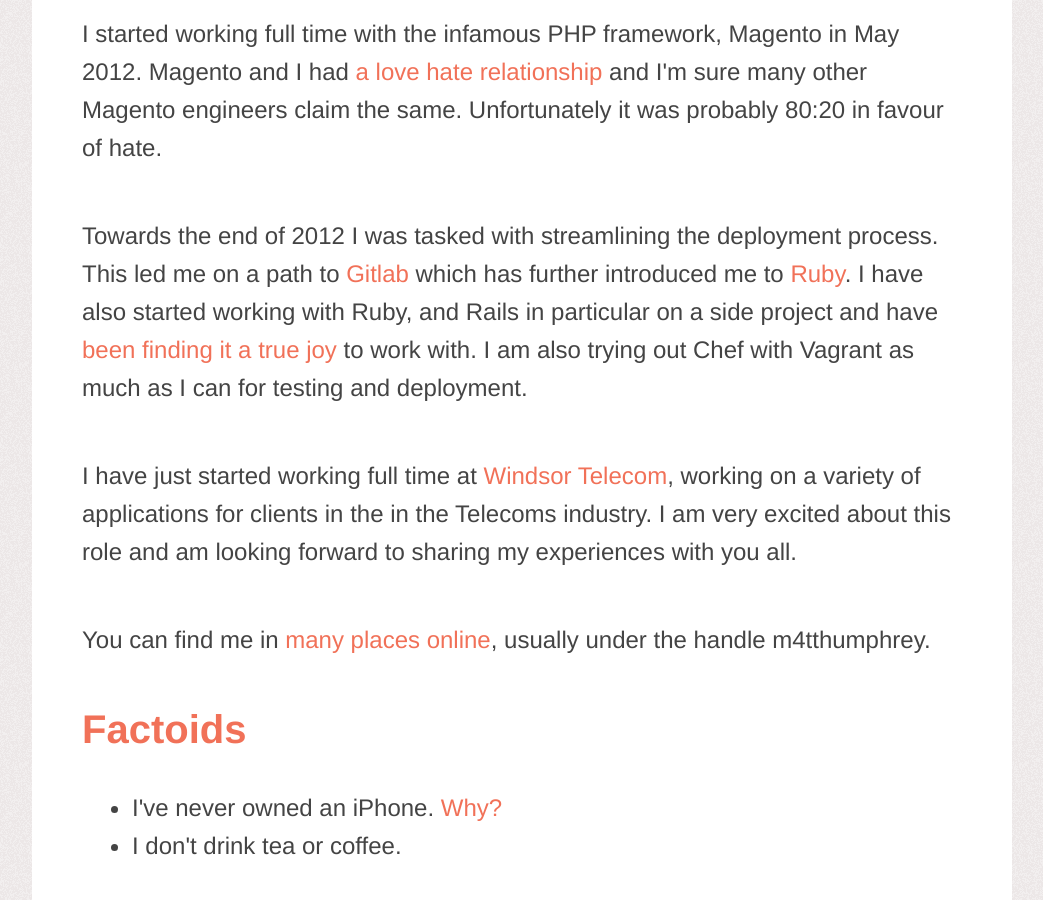
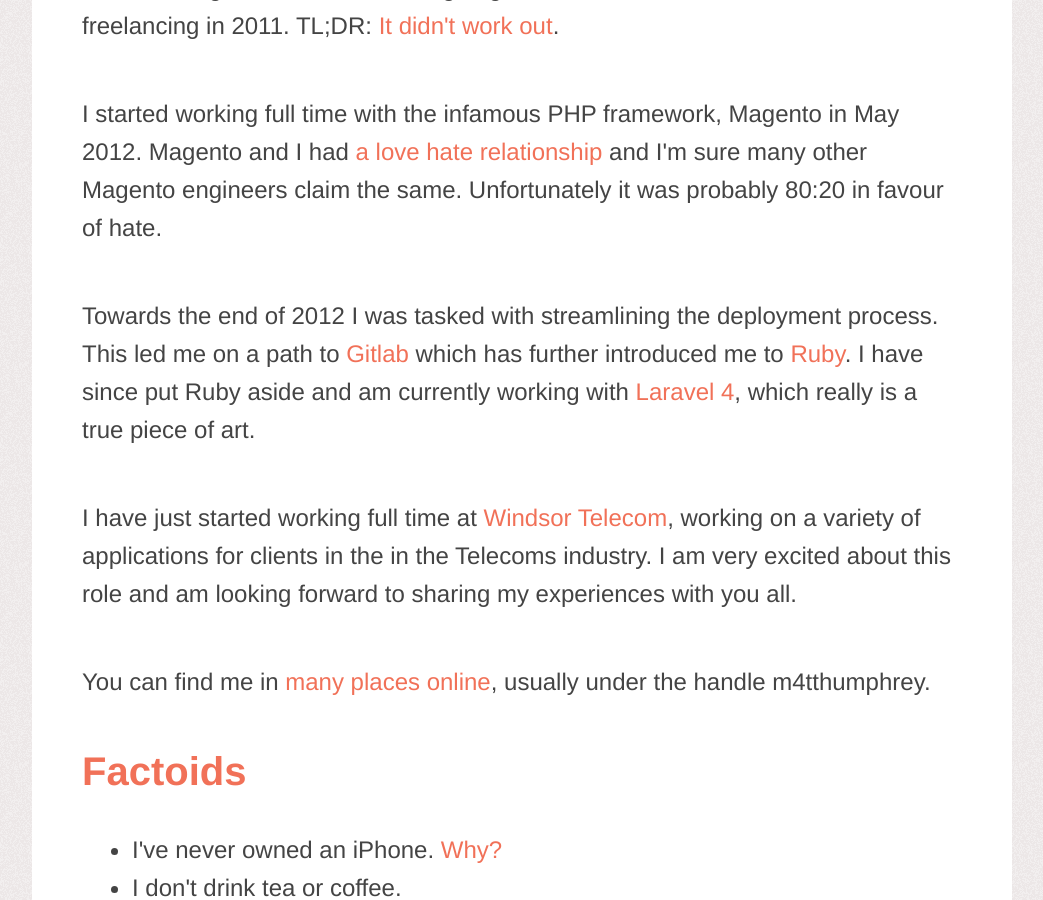
Before and after one commit to m4tthumphrey/jekyll, a Jekyll site: the page built from about.html, in a window 1280 px wide and 900 px high, scrolled down 828 px. Shown: the whole window, without its empty margins (118-1161 px from the left). Built offline with Jekyll 4.4.1, drawn with Linux system fonts in a browser that asks for light colours; comment, search, counter and statistics services are not loaded; some of the changed text lies outside the part shown.

Commit message:
Updated interests

```diff
--- a/_config.yml
+++ b/_config.yml
@@ -1,5 +1,5 @@
-title: "Matt Humphrey ||= PHP. Git. Ruby. DevOps."
-name: "PHP. Git. Ruby. DevOps."
+title: "Matt Humphrey. PHP. Laravel. Git. Ruby. DevOps."
+name: "PHP. Laravel. Git. Ruby. DevOps."
 description: "Personal site and blog of Matt Humphrey."
 url: "http://m4tt.io"
 permalink: "/posts/:title.html"
--- a/about.html
+++ b/about.html
@@ -14,7 +14,7 @@
 
           <p>I started working full time with the infamous PHP framework, Magento in May 2012. Magento and I had <a href="http://www.gxjansen.com/my-life-with-magento/" target="_blank">a love hate relationship</a> and I'm sure many other Magento engineers claim the same. Unfortunately it was probably 80:20 in favour of hate.</p>
 
-          <p>Towards the end of 2012 I was tasked with streamlining the deployment process. This led me on a path to <a href="http://gitlab.org">Gitlab</a> which has further introduced me to <a href="#">Ruby</a>. I have also started working with Ruby, and Rails in particular on a side project and have <a href="#">been finding it a true joy</a> to work with. I am also trying out Chef with Vagrant as much as I can for testing and deployment.</p>
+          <p>Towards the end of 2012 I was tasked with streamlining the deployment process. This led me on a path to <a href="http://gitlab.org">Gitlab</a> which has further introduced me to <a href="#">Ruby</a>. I have since put Ruby aside and am currently working with <a href="#">Laravel 4</a>, which really is a true piece of art.</p>
 
           <p>I have just started working full time at <a href="http://www.windsor-telecom.co.uk">Windsor Telecom</a>, working on a variety of applications for clients in the in the Telecoms industry. I am very excited about this role and am looking forward to sharing my experiences with you all.</p>
 
--- a/index.html
+++ b/index.html
@@ -4,7 +4,7 @@
 
 <article class="posts">
   <div class="meta title">
-    <h1>Matt Humphrey. A long time PHP developer, learning Ruby and the art of DevOps.<span class="more"><a href="/about.html">Read more &rarr;</a></span></h1>
+    <h1>Matt Humphrey. A long time PHP developer, learning playing with Laravel<span class="more"><a href="/about.html">Read more &rarr;</a></span></h1>
   </div>
 
   <ul>
```
